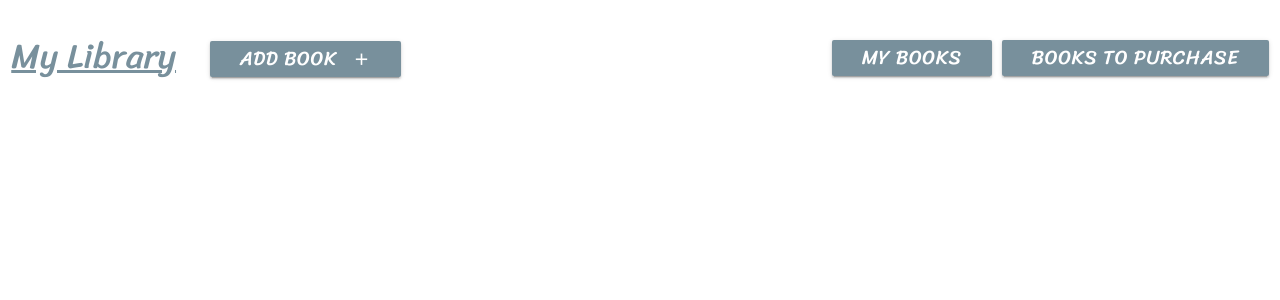
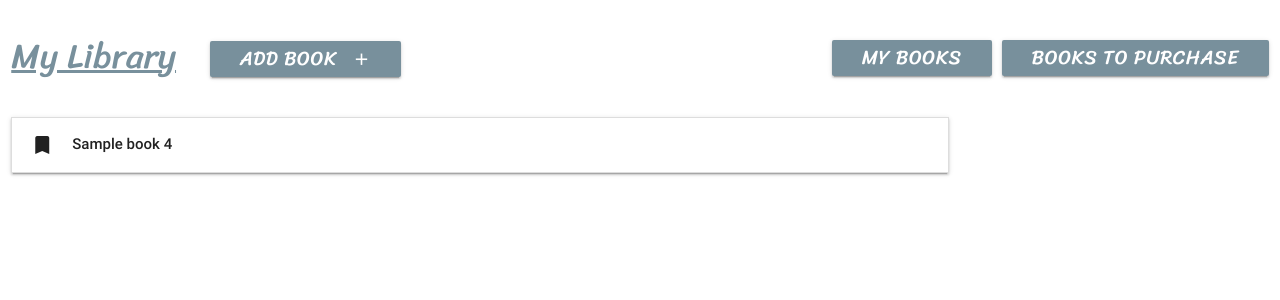
Before and after one commit to WHusssain937/Milestone-Project-3, a Flask app: page / in a window 1280 px wide. Shown: the part 130-430 px from the top of the page. Run offline with Flask 2, Linux system fonts and the light colour scheme; a database or web service that is not in the repository returns one stand-in record (values such as "Sample title"); some libraries are stand-ins or nearby versions.

Commit message:
added collapsible on my books page

```diff
--- a/app.py
+++ b/app.py
@@ -18,7 +18,7 @@ mongo = PyMongo(app)
 @app.route('/')
 @app.route('/my_books')
 def my_books():
-    return render_template("my-books.html")
+    return render_template("my-books.html", books=mongo.db.books.find())
 
 
 if __name__ == '__main__':
--- a/templates/base.html
+++ b/templates/base.html
@@ -50,5 +50,11 @@
 
     <script src="https://cdnjs.cloudflare.com/ajax/libs/jquery/3.5.1/jquery.min.js"></script>
     <script src="https://cdnjs.cloudflare.com/ajax/libs/materialize/0.100.2/js/materialize.min.js"></script>
+    <script type="text/javascript">
+	$(document).ready(function(){
+	 $('.collapsible').collapsible();
+	});
+    </script>
+
   </body>
 </html>
--- a/templates/my-books.html
+++ b/templates/my-books.html
@@ -1 +1,24 @@
-{% extends 'base.html' %} {% block content %} {% endblock %}
+{% extends 'base.html' %} {% block content %} {% for book in books %}
+
+<div class="container-fluid">
+  <div class="row">
+    <div class="col s9">
+      <ul class="collapsible">
+        <li>
+          <div class="collapsible-header">
+            <i class="material-icons">bookmark</i>
+            <strong>{{book.book_title}} {{book.rating}}</strong>
+          </div>
+          <div class="collapsible-body">
+            <span>
+              Author: {{book.author}}<br>Year Released: {{book.year_of_release}}
+              <br>Genre: {{book.genre}}<br>Book Review/Summary: {{book.book_review}}
+            </span>
+          </div>
+        </li>
+      </ul>
+    </div>
+  </div>
+</div>
+
+{% endfor %} {% endblock %}
```
